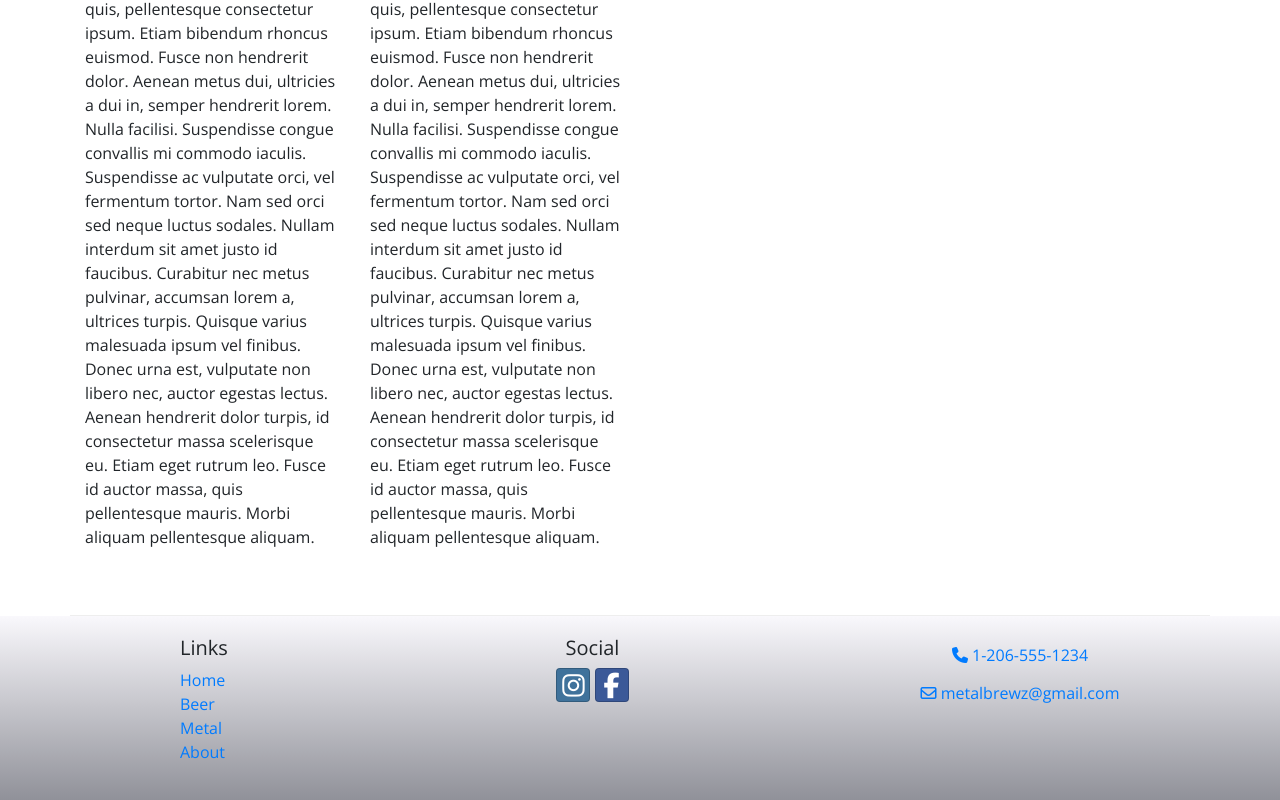
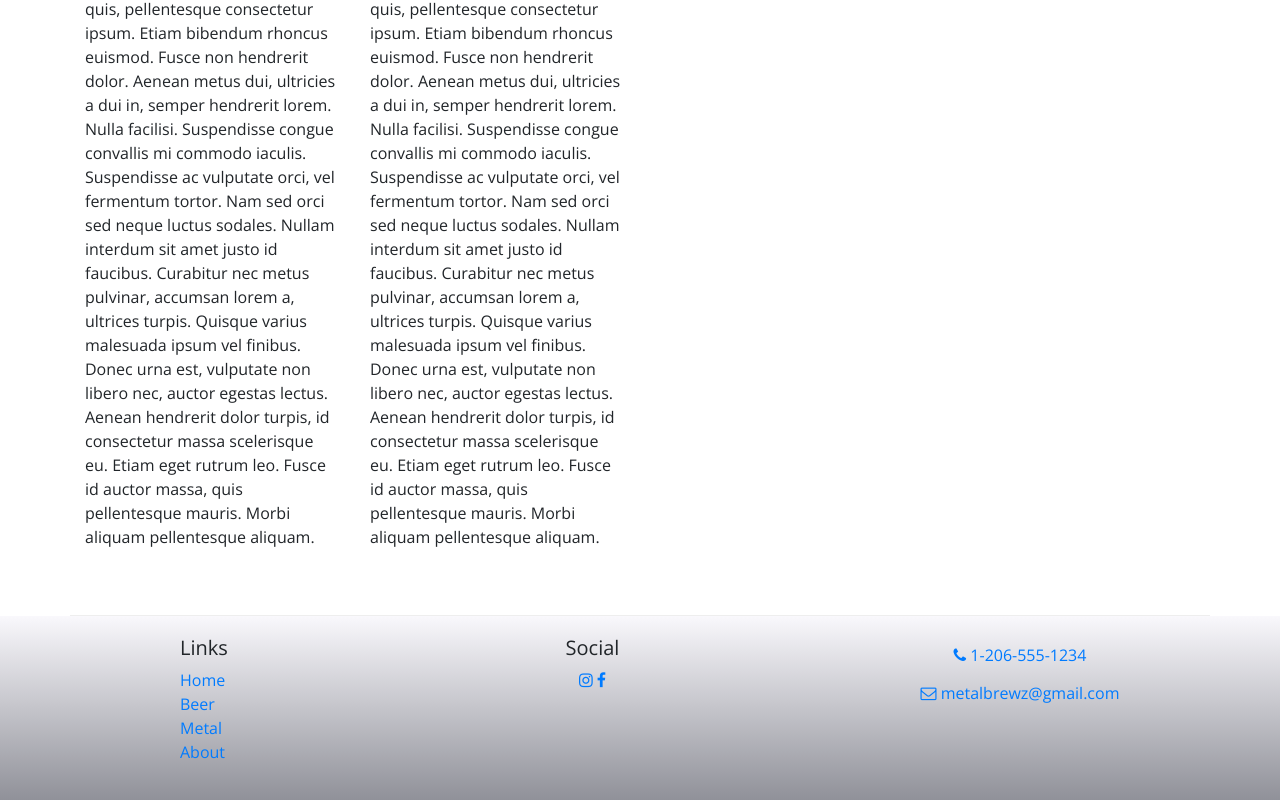
Before and after one commit to agalloch88/MetalBrewz, a website: page about.html in a window 1280 px wide. Shown: the part 2127-2927 px from the top of the page. Drawn offline with nearby package versions, Linux system fonts and the light colour scheme.

Commit message:
font awesome

```diff
--- a/about.html
+++ b/about.html
@@ -113,8 +113,8 @@
                     </div>
                     <div class="col-6 col-sm-5 text-center">
                         <h5>Social</h5>
-                        <a class="btn btn-social-icon btn-instagram" href="http://instagram.com/metalbrewz"><i class="fa fa-instagram"></i></a>
-                        <a class="btn btn-social-icon btn-facebook" href="http://facebook.com/MetalBrewz"><i class="fa fa-facebook"></i></a>
+                        <a href="http://instagram.com/metalbrewz"><i class="fa fa-instagram"></i></a>
+                        <a href="http://facebook.com/MetalBrewz"><i class="fa fa-facebook"></i></a>
                     </div>
                     <div class="col-sm-4 text-center">
                         <a role="button" class="btn btn-link" href="tel:+12065551234"><i class="fa fa-phone"></i> 1-206-555-1234</a><br>
--- a/package.json
+++ b/package.json
@@ -23,6 +23,7 @@
   },
   "dependencies": {
     "bootstrap": "^4.5.2",
+    "font-awesome": "^4.7.0",
     "jquery": "^3.5.1",
     "popper.js": "^1.16.1"
   }
```
Also changed, not shown: beer.html (+2 -2 lines), index.html (+2 -2 lines), metal.html (+2 -2 lines), 1 other file.
